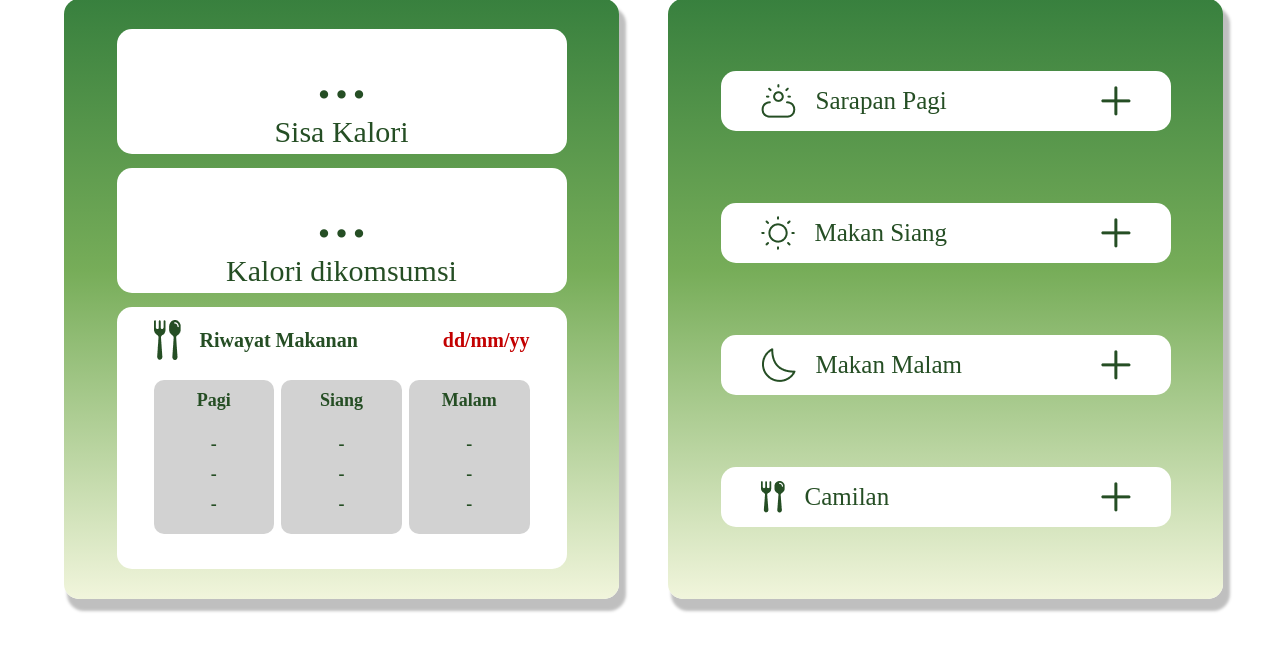
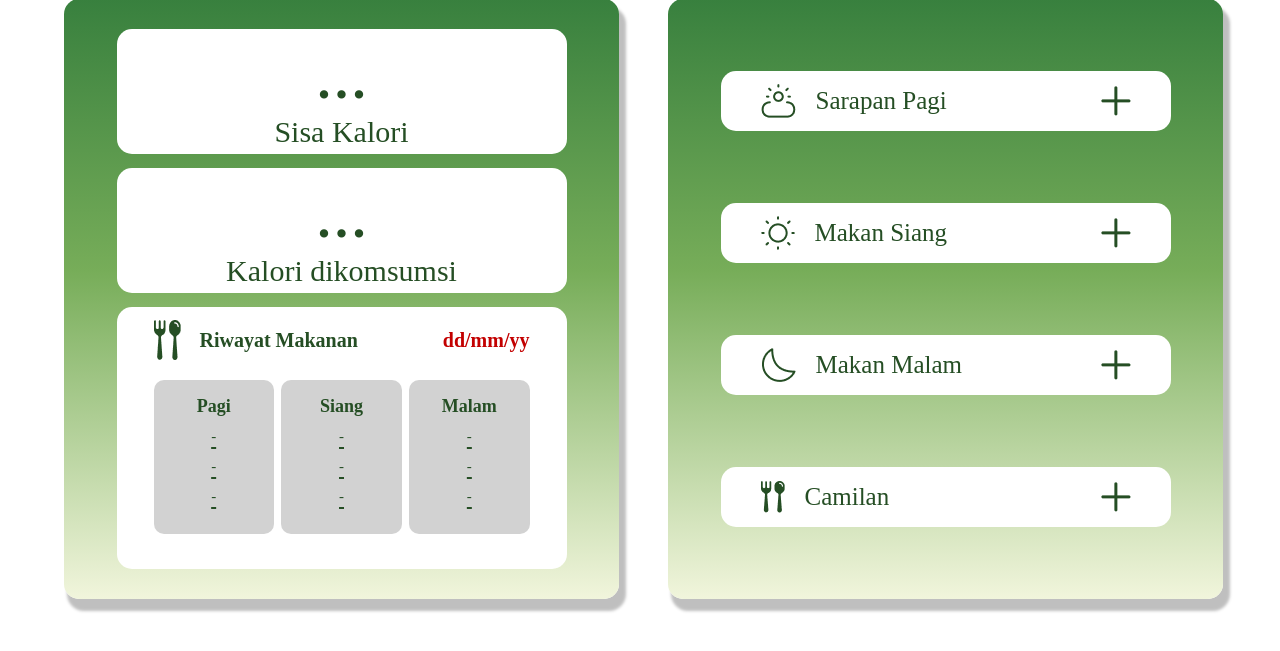
Before and after one commit to Shellahariza/PROJECTRPL, a PHP site: page /diarimakanan.html in a window 1280 px wide. Shown: the part 96-747 px from the top of the page. Run offline with PHP 8.4, Linux system fonts and the light colour scheme; some libraries are stand-ins or nearby versions.

Commit message:
revisi z

```diff
--- a/diarimakanan.css
+++ b/diarimakanan.css
@@ -88,15 +88,25 @@ main{
   display: flex;
   flex-direction: column;
   align-items: center;
-  justify-content: space-between;
+  justify-content: space-around;
   border-radius: 10px;
   background-color: #D2D2D2;
   width: 32%;
   height: 154px;
   padding: 10px 23px;
 }
+.riwayatmakanan-isi{
+  width: 100%;
+}
 .riwayatmakanan-pagi-isi-isi, .riwayatmakanan-siang-isi-isi , .riwayatmakanan-malam-isi-isi{
+  text-align: center;
+  text-decoration: underline;
+  font-weight: 400;
+  font-size: 15px;
   height: 30px;
+  text-decoration-thickness: 2px;
+  text-underline-offset: 6px;
+
 }
 
 .kotakkanan{
```
